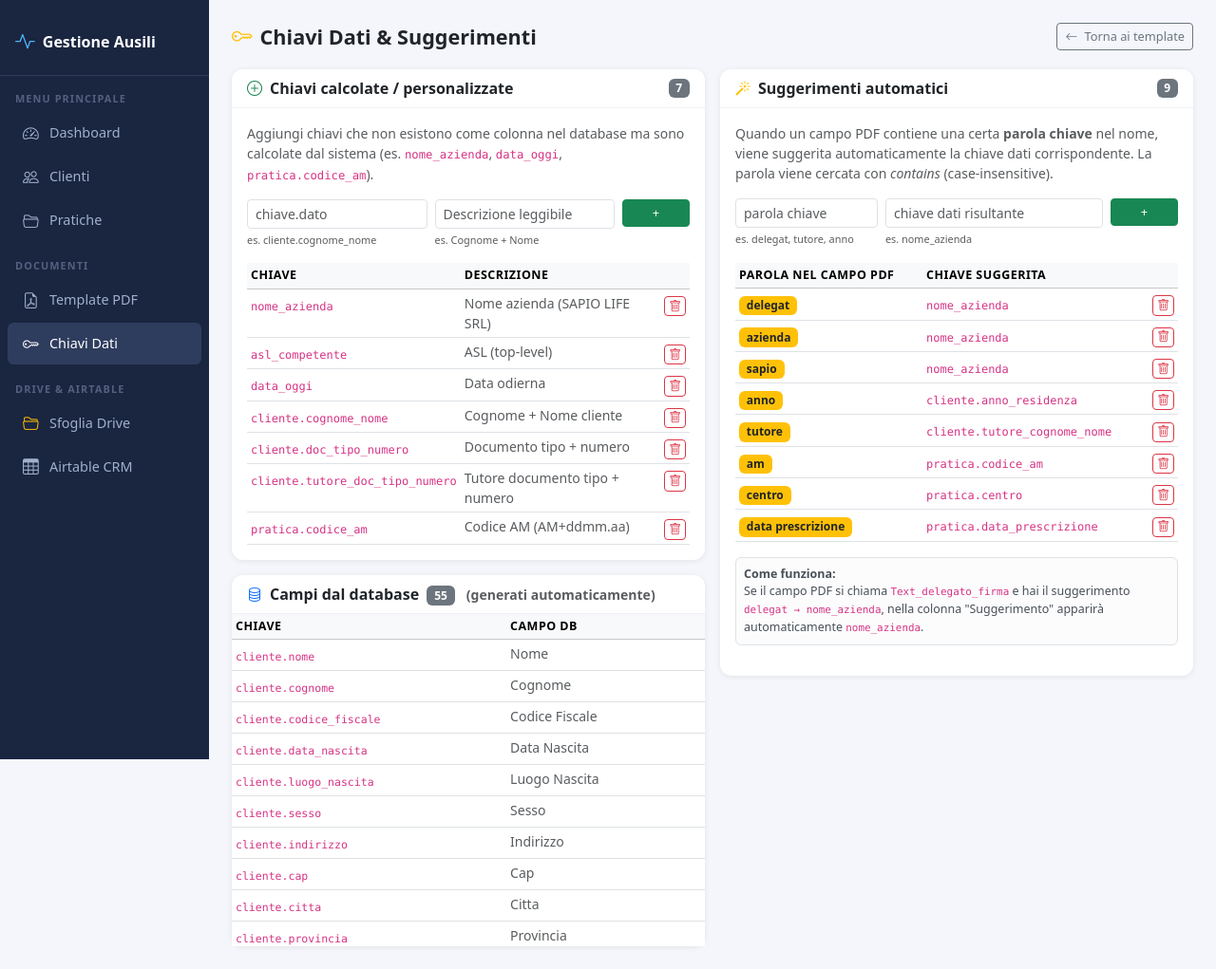
After one commit to mattiamarsili-dot/sistema_ausili, a Flask app: page /templates/chiavi in a window 1280 px wide. The commit adds this page. Shown: the whole page at 95% size. Run offline with Flask 3, Linux system fonts and the light colour scheme.

Commit message:
Gestione chiavi dati e suggerimenti configurabili dall'app

```diff
--- a/app.py
+++ b/app.py
@@ -178,7 +178,11 @@ def modifica_template(id):
         flash("Template aggiornato.", "success")
         return redirect(url_for("templates"))
     campi = pdf_mod.inspect_pdf(tmpl["file_path"])
-    return render_template("template_form.html", template=tmpl, campi=campi, title="Configura Template")
+    chiavi_db, chiavi_custom, suggerimenti = _carica_chiavi()
+    return render_template("template_form.html", template=tmpl, campi=campi,
+                           chiavi_db=chiavi_db, chiavi_custom=chiavi_custom,
+                           suggerimenti=suggerimenti,
+                           title="Configura Template")
 
 
 @app.route("/templates/<int:id>/preview")
@@ -188,6 +192,95 @@ def template_preview(id):
     if not tmpl or not os.path.isfile(tmpl["file_path"]):
         return "File non trovato", 404
     return send_file(tmpl["file_path"], mimetype="application/pdf")
+
+
+def _carica_chiavi():
+    """Restituisce lista chiavi DB + custom per la UI di configurazione template."""
+    CHIAVI_PATH = os.path.join(os.path.dirname(__file__), "config", "chiavi_custom.json")
+
+    # Chiavi dal DB (generate automaticamente dalle colonne)
+    chiavi_db = []
+    try:
+        conn = db.get_db()
+        cols_c = [r[1] for r in conn.execute("PRAGMA table_info(clienti)").fetchall()]
+        cols_p = [r[1] for r in conn.execute("PRAGMA table_info(pratiche)").fetchall()]
+        conn.close()
+        skip = {"id","attivo","data_inserimento","cliente_id"}
+        for col in cols_c:
+            if col not in skip:
+                chiavi_db.append({"chiave": f"cliente.{col}", "label": col.replace("_"," ").title(), "fonte": "db"})
+        for col in cols_p:
+            if col not in skip:
+                chiavi_db.append({"chiave": f"pratica.{col}", "label": col.replace("_"," ").title(), "fonte": "db"})
+    except Exception:
+        pass
+
+    # Chiavi custom dal file
+    chiavi_custom = []
+    suggerimenti = {}
+    if os.path.isfile(CHIAVI_PATH):
+        try:
+            with open(CHIAVI_PATH) as f:
+                dati = json.load(f)
+            chiavi_custom = dati.get("chiavi", [])
+            suggerimenti = dati.get("suggerimenti", {})
+            # aggiungi fonte
+            for c in chiavi_custom:
+                c["fonte"] = "custom"
+        except Exception:
+            pass
+
+    return chiavi_db, chiavi_custom, suggerimenti
+
+
+@app.route("/templates/chiavi", methods=["GET", "POST"])
+def gestisci_chiavi():
+    """Pagina per aggiungere/rimuovere chiavi custom e suggerimenti."""
+    CHIAVI_PATH = os.path.join(os.path.dirname(__file__), "config", "chiavi_custom.json")
+
+    if request.method == "POST":
+        azione = request.form.get("azione")
+        with open(CHIAVI_PATH) as f:
+            dati = json.load(f)
+
+        if azione == "aggiungi_chiave":
+            nuova = {"chiave": request.form.get("chiave","").strip(),
+                     "label": request.form.get("label","").strip()}
+            if nuova["chiave"]:
+                # evita duplicati
+                if not any(c["chiave"] == nuova["chiave"] for c in dati["chiavi"]):
+                    dati["chiavi"].append(nuova)
+                    flash(f"Chiave '{nuova['chiave']}' aggiunta.", "success")
+                else:
+                    flash("Chiave già presente.", "warning")
+
+        elif azione == "rimuovi_chiave":
+            chiave = request.form.get("chiave","")
+            dati["chiavi"] = [c for c in dati["chiavi"] if c["chiave"] != chiave]
+            flash(f"Chiave '{chiave}' rimossa.", "success")
+
+        elif azione == "aggiungi_suggerimento":
+            parola = request.form.get("parola","").strip().lower()
+            valore = request.form.get("valore","").strip()
+            if parola and valore:
+                dati["suggerimenti"][parola] = valore
+                flash(f"Suggerimento '{parola}' → '{valore}' aggiunto.", "success")
+
+        elif azione == "rimuovi_suggerimento":
+            parola = request.form.get("parola","")
+            dati["suggerimenti"].pop(parola, None)
+            flash(f"Suggerimento '{parola}' rimosso.", "success")
+
+        with open(CHIAVI_PATH, "w") as f:
+            json.dump(dati, f, ensure_ascii=False, indent=2)
+
+        return redirect(url_for("gestisci_chiavi"))
+
+    chiavi_db, chiavi_custom, suggerimenti = _carica_chiavi()
+    return render_template("chiavi.html",
+                           chiavi_db=chiavi_db,
+                           chiavi_custom=chiavi_custom,
+                           suggerimenti=suggerimenti)
 
 
 # ── COMPILAZIONE PDF ─────────────────────────────────────────────────────────
--- a/templates/base.html
+++ b/templates/base.html
@@ -159,6 +159,9 @@
   <a href="{{ url_for('templates') }}" class="nav-link {% if request.endpoint in ['templates','nuovo_template','modifica_template'] %}active{% endif %}">
     <i class="bi bi-file-earmark-pdf"></i> Template PDF
   </a>
+  <a href="{{ url_for('gestisci_chiavi') }}" class="nav-link {% if request.endpoint == 'gestisci_chiavi' %}active{% endif %}">
+    <i class="bi bi-key"></i> Chiavi Dati
+  </a>
   <div class="section-label">Drive & Airtable</div>
   <a href="{{ url_for('drive') }}" class="nav-link {% if request.endpoint in ['drive','drive_file'] %}active{% endif %}">
     <i class="bi bi-folder2-open" style="color:#fbbc04;"></i> Sfoglia Drive
--- /dev/null
+++ b/templates/chiavi.html
@@ -0,0 +1,177 @@
+{% extends "base.html" %}
+{% block title %}Gestione Chiavi Dati{% endblock %}
+
+{% block content %}
+<div class="page-header">
+  <h1><i class="bi bi-key me-2 text-warning"></i>Chiavi Dati & Suggerimenti</h1>
+  <a href="{{ url_for('templates') }}" class="btn btn-outline-secondary btn-sm">
+    <i class="bi bi-arrow-left me-1"></i> Torna ai template
+  </a>
+</div>
+
+<div class="row g-3">
+
+  {# ── COLONNA SX: Chiavi custom ── #}
+  <div class="col-md-6">
+    <div class="card mb-3">
+      <div class="card-header d-flex justify-content-between align-items-center">
+        <span><i class="bi bi-plus-circle me-2 text-success"></i>Chiavi calcolate / personalizzate</span>
+        <span class="badge bg-secondary">{{ chiavi_custom|length }}</span>
+      </div>
+      <div class="card-body p-3">
+        <p class="text-muted small mb-3">
+          Aggiungi chiavi che non esistono come colonna nel database ma sono calcolate dal sistema
+          (es. <code>nome_azienda</code>, <code>data_oggi</code>, <code>pratica.codice_am</code>).
+        </p>
+
+        {# Form aggiunta #}
+        <form method="post" class="row g-2 mb-3">
+          <input type="hidden" name="azione" value="aggiungi_chiave">
+          <div class="col-5">
+            <input type="text" name="chiave" class="form-control form-control-sm"
+                   placeholder="chiave.dato" required>
+            <div class="form-text" style="font-size:.68rem;">es. cliente.cognome_nome</div>
+          </div>
+          <div class="col-5">
+            <input type="text" name="label" class="form-control form-control-sm"
+                   placeholder="Descrizione leggibile" required>
+            <div class="form-text" style="font-size:.68rem;">es. Cognome + Nome</div>
+          </div>
+          <div class="col-2">
+            <button class="btn btn-success btn-sm w-100">+</button>
+          </div>
+        </form>
+
+        {# Lista chiavi custom #}
+        {% if chiavi_custom %}
+        <table class="table table-sm table-hover mb-0">
+          <thead class="table-light">
+            <tr><th>Chiave</th><th>Descrizione</th><th></th></tr>
+          </thead>
+          <tbody>
+          {% for c in chiavi_custom %}
+          <tr>
+            <td><code style="font-size:.75rem;">{{ c.chiave }}</code></td>
+            <td class="small text-muted">{{ c.label }}</td>
+            <td class="text-end">
+              <form method="post" class="d-inline">
+                <input type="hidden" name="azione" value="rimuovi_chiave">
+                <input type="hidden" name="chiave" value="{{ c.chiave }}">
+                <button class="btn btn-sm btn-outline-danger py-0 px-1"
+                        onclick="return confirm('Rimuovere?')">
+                  <i class="bi bi-trash"></i>
+                </button>
+              </form>
+            </td>
+          </tr>
+          {% endfor %}
+          </tbody>
+        </table>
+        {% else %}
+        <p class="text-muted small">Nessuna chiave custom aggiunta.</p>
+        {% endif %}
+      </div>
+    </div>
+
+    {# ── Chiavi DB (sola lettura) ── #}
+    <div class="card">
+      <div class="card-header">
+        <i class="bi bi-database me-2 text-primary"></i>Campi dal database
+        <span class="badge bg-secondary ms-1">{{ chiavi_db|length }}</span>
+        <span class="text-muted small ms-2">(generati automaticamente)</span>
+      </div>
+      <div class="card-body p-0">
+        <div style="max-height:350px; overflow-y:auto;">
+          <table class="table table-sm table-hover mb-0">
+            <thead class="table-light sticky-top">
+              <tr><th>Chiave</th><th>Campo DB</th></tr>
+            </thead>
+            <tbody>
+            {% for c in chiavi_db %}
+            <tr>
+              <td><code style="font-size:.72rem;">{{ c.chiave }}</code></td>
+              <td class="small text-muted">{{ c.label }}</td>
+            </tr>
+            {% endfor %}
+            </tbody>
+          </table>
+        </div>
+      </div>
+    </div>
+  </div>
+
+  {# ── COLONNA DX: Suggerimenti automatici ── #}
+  <div class="col-md-6">
+    <div class="card">
+      <div class="card-header d-flex justify-content-between align-items-center">
+        <span><i class="bi bi-magic me-2 text-warning"></i>Suggerimenti automatici</span>
+        <span class="badge bg-secondary">{{ suggerimenti|length }}</span>
+      </div>
+      <div class="card-body p-3">
+        <p class="text-muted small mb-3">
+          Quando un campo PDF contiene una certa <strong>parola chiave</strong> nel nome,
+          viene suggerita automaticamente la chiave dati corrispondente.
+          La parola viene cercata con <em>contains</em> (case-insensitive).
+        </p>
+
+        {# Form aggiunta #}
+        <form method="post" class="row g-2 mb-3">
+          <input type="hidden" name="azione" value="aggiungi_suggerimento">
+          <div class="col-4">
+            <input type="text" name="parola" class="form-control form-control-sm"
+                   placeholder="parola chiave" required>
+            <div class="form-text" style="font-size:.68rem;">es. delegat, tutore, anno</div>
+          </div>
+          <div class="col-6">
+            <input type="text" name="valore" class="form-control form-control-sm"
+                   placeholder="chiave dati risultante" required>
+            <div class="form-text" style="font-size:.68rem;">es. nome_azienda</div>
+          </div>
+          <div class="col-2">
+            <button class="btn btn-success btn-sm w-100">+</button>
+          </div>
+        </form>
+
+        {# Lista suggerimenti #}
+        {% if suggerimenti %}
+        <table class="table table-sm table-hover mb-0">
+          <thead class="table-light">
+            <tr><th>Parola nel campo PDF</th><th>Chiave suggerita</th><th></th></tr>
+          </thead>
+          <tbody>
+          {% for parola, valore in suggerimenti.items() %}
+          {% if not parola.startswith('_') %}
+          <tr>
+            <td><span class="badge bg-warning text-dark">{{ parola }}</span></td>
+            <td><code style="font-size:.75rem;">{{ valore }}</code></td>
+            <td class="text-end">
+              <form method="post" class="d-inline">
+                <input type="hidden" name="azione" value="rimuovi_suggerimento">
+                <input type="hidden" name="parola" value="{{ parola }}">
+                <button class="btn btn-sm btn-outline-danger py-0 px-1"
+                        onclick="return confirm('Rimuovere?')">
+                  <i class="bi bi-trash"></i>
+                </button>
+              </form>
+            </td>
+          </tr>
+          {% endif %}
+          {% endfor %}
+          </tbody>
+        </table>
+        {% else %}
+        <p class="text-muted small">Nessun suggerimento configurato.</p>
+        {% endif %}
+
+        <div class="alert alert-light border mt-3 p-2" style="font-size:.78rem;">
+          <strong>Come funziona:</strong><br>
+          Se il campo PDF si chiama <code>Text_delegato_firma</code> e hai il suggerimento
+          <code>delegat → nome_azienda</code>, nella colonna "Suggerimento" apparirà automaticamente
+          <code>nome_azienda</code>.
+        </div>
+      </div>
+    </div>
+  </div>
+
+</div>
+{% endblock %}
```
Also changed, not shown: config/chiavi_custom.json (added, +44 -0 lines), templates/template_form.html (+44 -33 lines).
